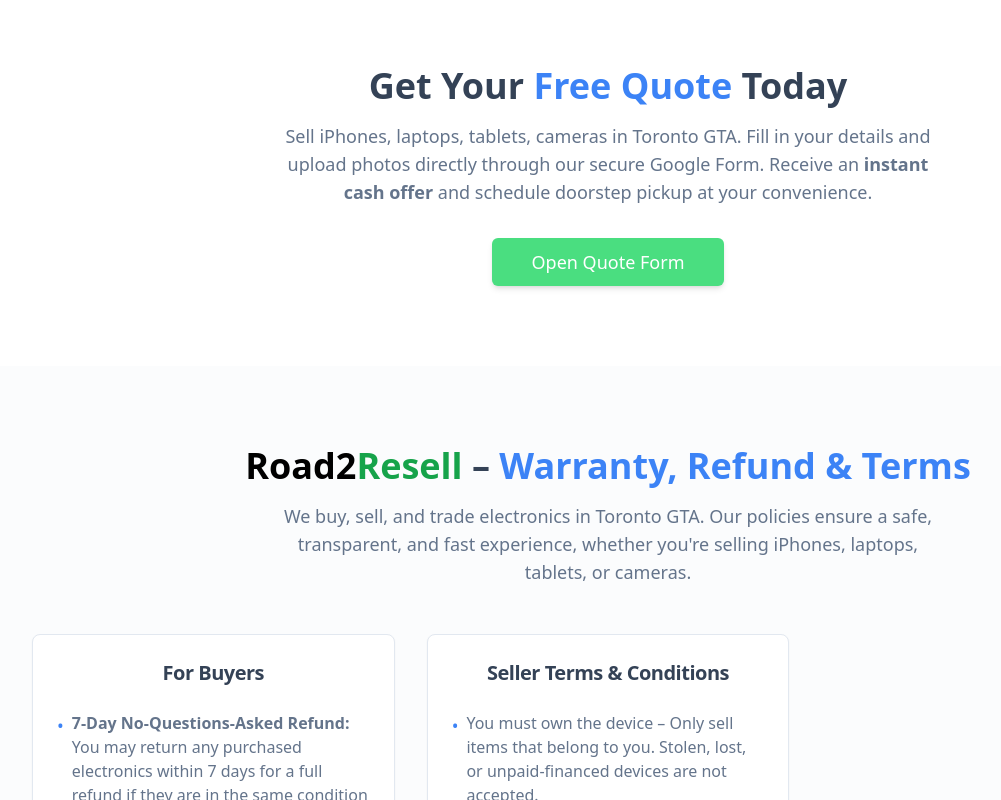
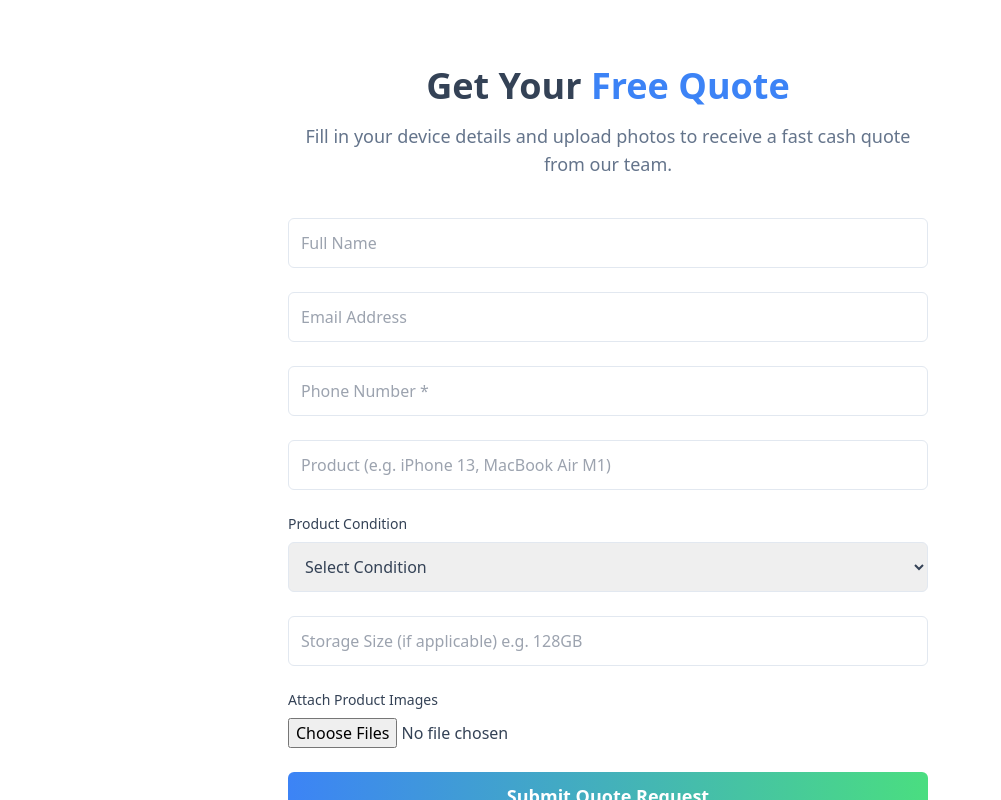
Before and after one commit to aradhyasharma894-tech/road2resell, a React (Vite) app: page / in a window 1280 px wide. Shown: the part 3140-3940 px from the top of the page, without its empty margins (32-1033 px from the left). Built offline with nearby package versions, Linux system fonts and the light colour scheme.

Commit message:
updated form

```diff
--- a/src/components/Header.tsx
+++ b/src/components/Header.tsx
@@ -32,24 +32,28 @@ export const Header = () => {
           >
             Home
           </button>
+
           <button
             onClick={() => document.getElementById("how-it-works")?.scrollIntoView({ behavior: "smooth" })}
             className="text-sm font-medium text-foreground hover:text-primary transition-colors"
           >
             How It Works
           </button>
+
           <button
-            onClick={() => window.open("https://forms.gle/K3zg26oDVxsaXiNK9", "_blank")}
+            onClick={() => document.getElementById("get-quote")?.scrollIntoView({ behavior: "smooth" })}
             className="text-sm font-medium text-foreground hover:text-primary transition-colors"
           >
             Get Quote
           </button>
+
           <button
             onClick={() => document.getElementById("terms")?.scrollIntoView({ behavior: "smooth" })}
             className="text-sm font-medium text-foreground hover:text-primary transition-colors"
           >
             Terms & Conditions
           </button>
+
           <button
             onClick={() => document.getElementById("contact")?.scrollIntoView({ behavior: "smooth" })}
             className="text-sm font-medium text-foreground hover:text-primary transition-colors"
@@ -67,10 +71,13 @@ export const Header = () => {
             <Phone className="h-5 w-5 text-primary" />
             <span>Call Now</span>
           </a>
+
           <Button
             variant="hero"
             size="sm"
-            onClick={() => window.open("https://forms.gle/K3zg26oDVxsaXiNK9", "_blank")}
+            onClick={() =>
+              document.getElementById("get-quote")?.scrollIntoView({ behavior: "smooth" })
+            }
           >
             Get Quote
           </Button>
--- a/src/components/QuoteFormSection.tsx
+++ b/src/components/QuoteFormSection.tsx
@@ -3,27 +3,118 @@ import { Button } from "@/components/ui/button";
 export const QuoteFormSection = () => {
   return (
     <section id="get-quote" className="py-20 bg-background">
-      <div className="container mx-auto px-4 text-center">
-        {/* Section Header */}
-        <h2 className="text-3xl lg:text-4xl font-bold mb-4">
-          Get Your <span className="text-primary">Free Quote</span> Today
-        </h2>
-        <p className="text-lg text-muted-foreground mb-8 max-w-2xl mx-auto">
-          Sell iPhones, laptops, tablets, cameras in Toronto GTA.
-          Fill in your details and upload photos directly through our secure Google Form.
-          Receive an <strong>instant cash offer</strong> and schedule doorstep pickup at your convenience.
-        </p>
+      <div className="container mx-auto px-4 max-w-2xl">
 
-        {/* Quote Form Button */}
-        <a
-          href="https://forms.gle/K3zg26oDVxsaXiNK9"
-          target="_blank"
-          rel="noopener noreferrer"
+        {/* Header */}
+        <div className="text-center mb-10">
+          <h2 className="text-3xl lg:text-4xl font-bold mb-4">
+            Get Your <span className="text-primary">Free Quote</span>
+          </h2>
+
+          <p className="text-lg text-muted-foreground">
+            Fill in your device details and upload photos to receive a fast
+            cash quote from our team.
+          </p>
+        </div>
+
+        {/* FORM */}
+        <form
+          action="https://formspree.io/f/myknkkld"
+          method="POST"
+          encType="multipart/form-data"
+          className="space-y-6"
         >
-          <Button variant="quote" size="lg" className="px-10 py-6 text-lg">
-            Open Quote Form
+
+          {/* Name */}
+          <input
+            type="text"
+            name="name"
+            placeholder="Full Name"
+            required
+            className="w-full border border-border rounded-md p-3"
+          />
+
+          {/* Email */}
+          <input
+            type="email"
+            name="email"
+            placeholder="Email Address"
+            className="w-full border border-border rounded-md p-3"
+          />
+
+          {/* Phone (Mandatory) */}
+          <input
+            type="tel"
+            name="phone"
+            placeholder="Phone Number *"
+            required
+            className="w-full border border-border rounded-md p-3"
+          />
+
+          {/* Product */}
+          <input
+            type="text"
+            name="product"
+            placeholder="Product (e.g. iPhone 13, MacBook Air M1)"
+            required
+            className="w-full border border-border rounded-md p-3"
+          />
+
+          {/* Product Condition */}
+          <div>
+            <label className="block text-sm mb-2 font-medium">
+              Product Condition
+            </label>
+
+            <select
+              name="condition"
+              required
+              className="w-full border border-border rounded-md p-3"
+            >
+              <option value="">Select Condition</option>
+              <option value="New Sealed">New Sealed</option>
+              <option value="Flawless">Flawless</option>
+              <option value="Good">Good</option>
+              <option value="Fair">Fair</option>
+            </select>
+          </div>
+
+          {/* Storage */}
+          <input
+            type="text"
+            name="storage"
+            placeholder="Storage Size (if applicable) e.g. 128GB"
+            className="w-full border border-border rounded-md p-3"
+          />
+
+          {/* Image Upload */}
+          <div>
+            <label className="block text-sm mb-2 font-medium">
+              Attach Product Images
+            </label>
+
+            <input
+              type="file"
+              name="attachment"
+              multiple
+              accept="image/*"
+              className="w-full"
+            />
+          </div>
+
+          {/* Hidden anti-spam */}
+          <input type="text" name="_gotcha" style={{ display: "none" }} />
+
+          {/* Submit */}
+          <Button
+            type="submit"
+            variant="hero"
+            className="w-full text-lg py-6"
+          >
+            Submit Quote Request
           </Button>
-        </a>
+
+        </form>
       </div>
     </section>
   );
```
